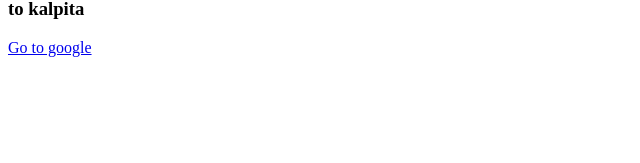
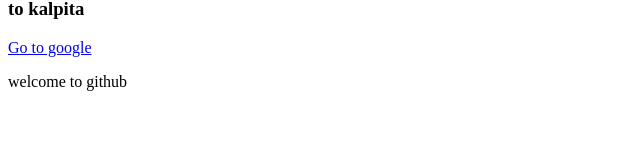
Before and after one commit to pranayrajv/my-app, an Angular app: page / in a window 1280 px wide. Shown: the part 129-292 px from the top of the page, without its empty margins (0-640 px from the left). Built offline with nearby package versions, Linux system fonts and the light colour scheme.

Commit message:
added p tag

```diff
--- a/src/app/app.component.html
+++ b/src/app/app.component.html
@@ -3,3 +3,5 @@
 <h2>welcome</h2>
 <h3>to kalpita</h3>
 <a href="https://www.google.com">Go to google</a>
+
+<p>welcome to github</p>
```
